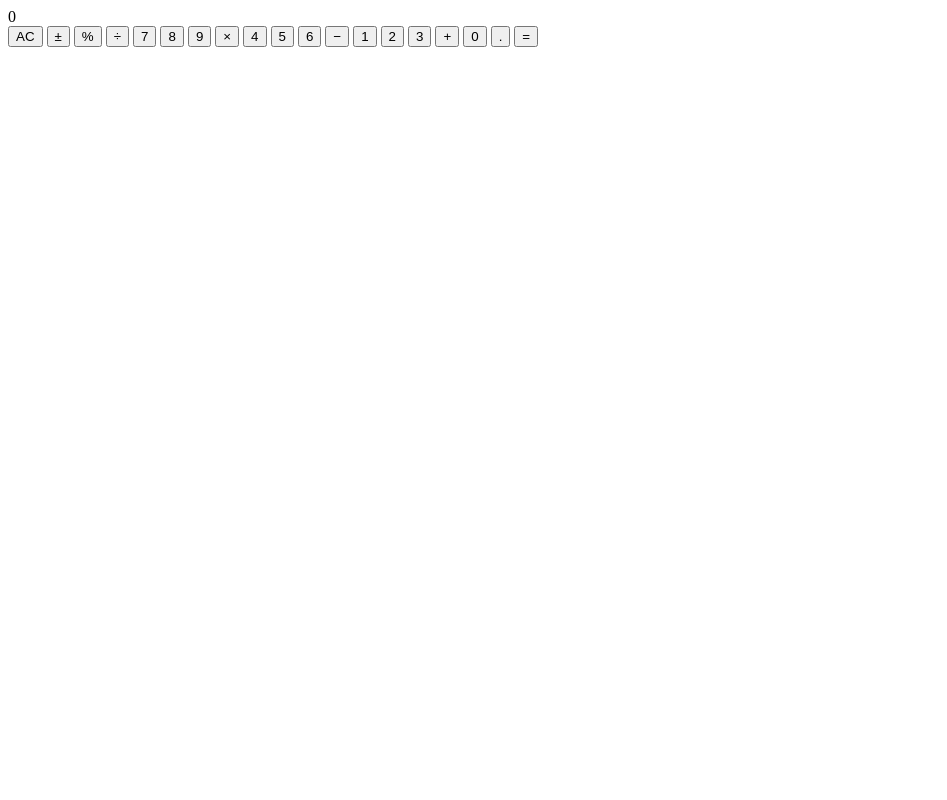
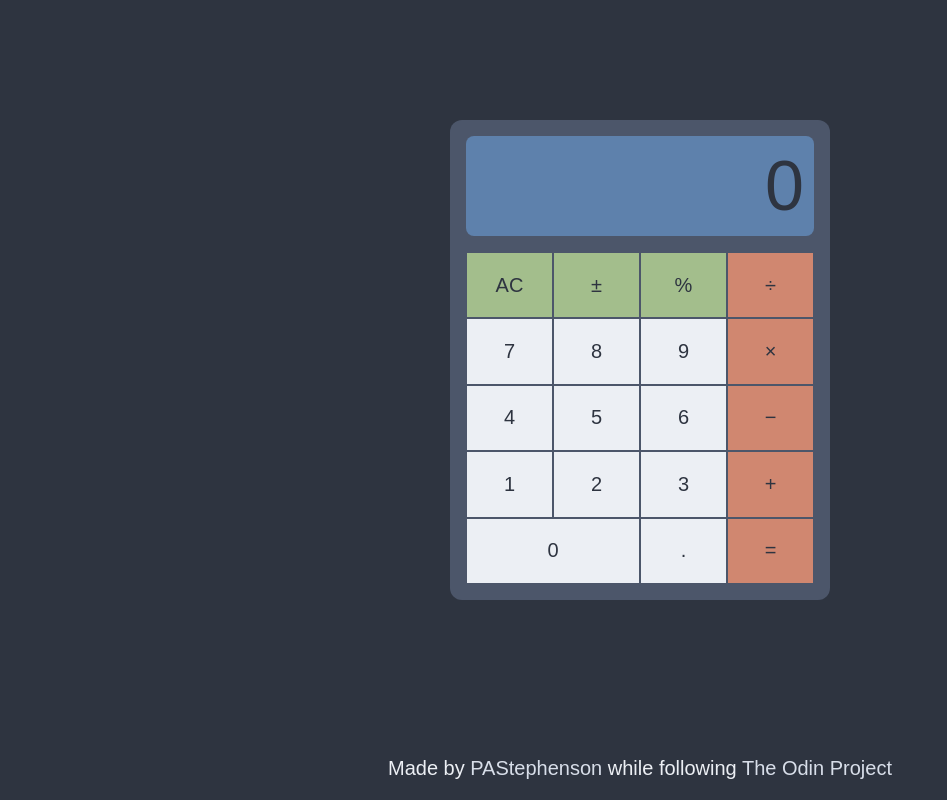
Before and after one commit to PAStephenson/Odin-Calculator, a plain HTML site: page index.html in a window 1280 px wide. Shown: the whole page, without its empty margins (0-947 px from the left). Drawn offline with Linux system fonts and the light colour scheme.

Commit message:
Styled the calculator page

```diff
--- a/calculator.js
+++ b/calculator.js
@@ -56,7 +56,7 @@ function updateNumbers(input) {
 			input = "";
 		}
 
-		if (secondNumber.length < 10) {
+		if (secondNumber.length < 8) {
 			secondNumber = secondNumber.concat(input);
 		}
 	} else {
@@ -66,7 +66,7 @@ function updateNumbers(input) {
 			input = "";
 		}
 
-		if (firstNumber.length < 10) {
+		if (firstNumber.length < 8) {
 			firstNumber = firstNumber.concat(input);
 		}
 	}
@@ -90,13 +90,13 @@ function updateDisplay() {
 }
 
 function displayResult() {
-	if (numberLength(firstNumber) > 10) {
+	if (numberLength(firstNumber) > 8) {
 		if (firstNumber % 1 != 0) {
-			decimalPlaces = 10 - numberLength(Math.trunc(firstNumber));
+			decimalPlaces = 8 - numberLength(Math.trunc(firstNumber));
 			result = firstNumber.toFixed(decimalPlaces);
 			display.textContent = parseFloat(result);
 		} else {
-			display.textContent = firstNumber.toPrecision(10);
+			display.textContent = firstNumber.toPrecision(8);
 		}
 	} else {
 		display.textContent = firstNumber;
--- a/index.html
+++ b/index.html
@@ -11,27 +11,30 @@
 			<div class="calculator">
 				<div class="display" id="display">0</div>
 				<div class="buttons">
-					<button id="btnClear">AC</button>
-					<button id="btnPlusMinus">&plusmn;</button>
-					<button id="btnPercent">&percnt;</button>
-					<button id="btnDivide">&divide;</button>
+					<button class="function" id="btnClear">AC</button>
+					<button class="function" id="btnPlusMinus">&plusmn;</button>
+					<button class="function" id="btnPercent">&percnt;</button>
+					<button class="operation" id="btnDivide">&divide;</button>
 					<button id="btn7">7</button>
 					<button id="btn8">8</button>
 					<button id="btn9">9</button>
-					<button id="btnTimes">&times;</button>
+					<button class="operation"id="btnTimes">&times;</button>
 					<button id="btn4">4</button>
 					<button id="btn5">5</button>
 					<button id="btn6">6</button>
-					<button id="btnMinus">&minus;</button>
+					<button class="operation"id="btnMinus">&minus;</button>
 					<button id="btn1">1</button>
 					<button id="btn2">2</button>
 					<button id="btn3">3</button>
-					<button id="btnPlus">&plus;</button>
+					<button class="operation" id="btnPlus">&plus;</button>
 					<button class="large-button" id="btn0">0</button>
 					<button id="btnDecimal">.</button>
-					<button id="btnEquals">&equals;</button>
+					<button class="operation" id="btnEquals">&equals;</button>
 				</div>
 			</div>
 		</main>
+			<footer>
+				<p>Made by <a href="https://github.com/PAStephenson">PAStephenson</a> while following <a href="https://www.theodinproject.com">The Odin Project</a></p>
+		</footer>
 	</body>
 </html>
--- a/style.css
+++ b/style.css
@@ -1,4 +1,104 @@
-.number-buttons {
+* {
+	margin: 0px;
+	padding: 0px;
+	box-sizing: border-box;
+}
+
+html {
+	/* Needed for footer */
+	height: 100%;
+}
+
+body {
+	display: flex;
+	flex-direction: column;
+	justify-content: center;
+	align-items: center;
+	font-family: sans-serif;
+	background-color: #2E3440;
+	/* Needed for footer */
+	min-height: 100%;
+}
+
+main {
+	display: flex;
+	justify-content: center;
+	align-items: center;
+	min-height: 90vh;
+}
+
+.calculator {
+	width: 380px;
+	height: 480px;
+	padding: 16px;
+	border-radius: 12px;
+	background-color: #4C566A;
+}
+
+.display {
+	height: 100px;
+	margin-bottom: 16px;
+	padding: 10px;
+	border-radius: 8px;
+	font-size: 70px;
+	text-align: right;
+	color: #2E3440;
+	background-color: #5E81AC;
+}
+
+.buttons {
 	display: grid;
-	grid-template-columns: 50px 50px 50px;
+	height: 332px;
+	grid-template-columns: repeat(4, 1fr);
+	grid-template-rows: repeat(5, 1fr);
 }
+
+button {
+	border: 1px #4C566A solid;
+	font-size: 20px;
+	color: #2E3440;
+	background-color: #ECEFF4;
+}
+
+button:active {
+	background-color: #88C0D0;
+}
+
+.large-button {
+	grid-column-start: 1;
+	grid-column-end: span 2;
+	width: 2fr;
+}
+
+.operation {
+	background-color: #D08770;
+}
+
+.operation:active {
+	background-color: #EBCB8B;
+}
+
+.function {
+	background-color: #A3BE8C;
+}
+
+.function:active {
+	background-color: #8FBCBB;
+}
+
+/* Footer */
+footer {
+	margin-top: auto;
+	padding: 20px;
+	font-size: 20px;
+	color: #ECEFF4;
+}
+
+a {
+	text-decoration: none;
+	color: #D8DEE9;
+}
+
+a:hover {
+	color: #8FBCBB;
+}
```
